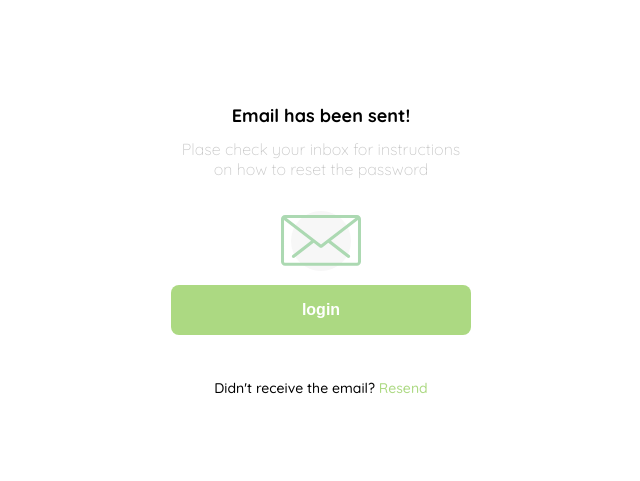
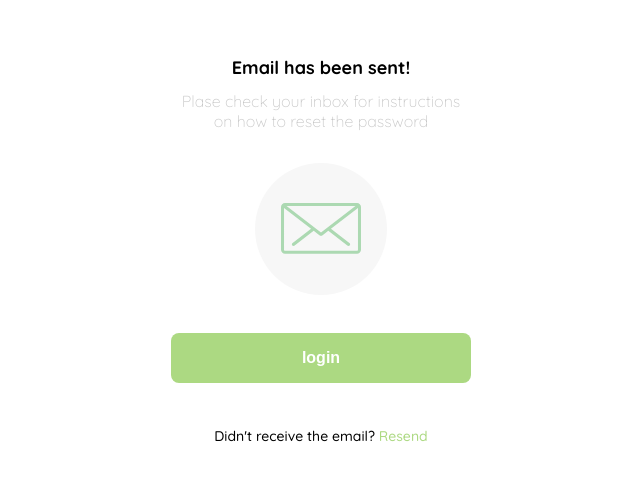
Before and after one commit to byronsabiohn/cursoPracticoFrontendDev2, a plain HTML site: page clase2_email.html in a window 1280 px wide. Shown: the part 149-630 px from the top of the page, without its empty margins (319-959 px from the left). Drawn offline with Linux system fonts and the light colour scheme.

Commit message:
Cambiamos el gris del icono email

```diff
--- a/clase2_email.html
+++ b/clase2_email.html
@@ -55,13 +55,14 @@
             text-align: center;
         }
         .email-image {
-            width: 60px;
-            height: 60px;
+            width: 132px;
+            height: 132px;
             border-radius: 50%;
             background-color: var(--text-input-field);
             display: flex;
             justify-content: center;
             align-items: center;
+            margin-bottom: 24px;
         }
         .email-image img {
             width: 80px;
```
